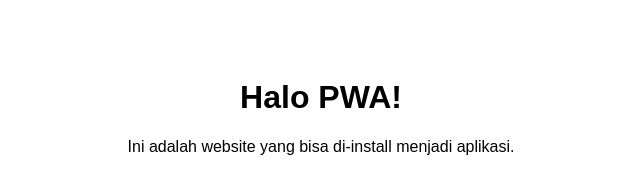
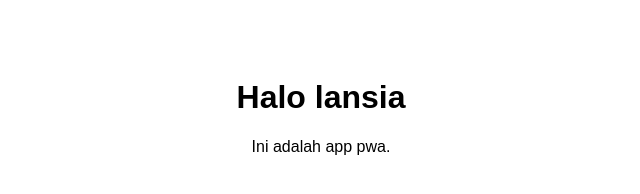
Before and after one commit to fathuaziz/pwalansia, a plain HTML site: page index.html in a window 1280 px wide. Shown: the whole page, without its empty margins (319-959 px from the left). Drawn offline with Linux system fonts and the light colour scheme.

Commit message:
index.html

```diff
--- a/index.html
+++ b/index.html
@@ -14,8 +14,8 @@
     </style>
 </head>
 <body>
-    <h1>Halo PWA!</h1>
-    <p>Ini adalah website yang bisa di-install menjadi aplikasi.</p>
+    <h1>Halo lansia</h1>
+    <p>Ini adalah app pwa.</p>
 
     <!-- ========================================== -->
     <!-- ELEMEN POP-UP BANNER KUSTOM                -->
```
